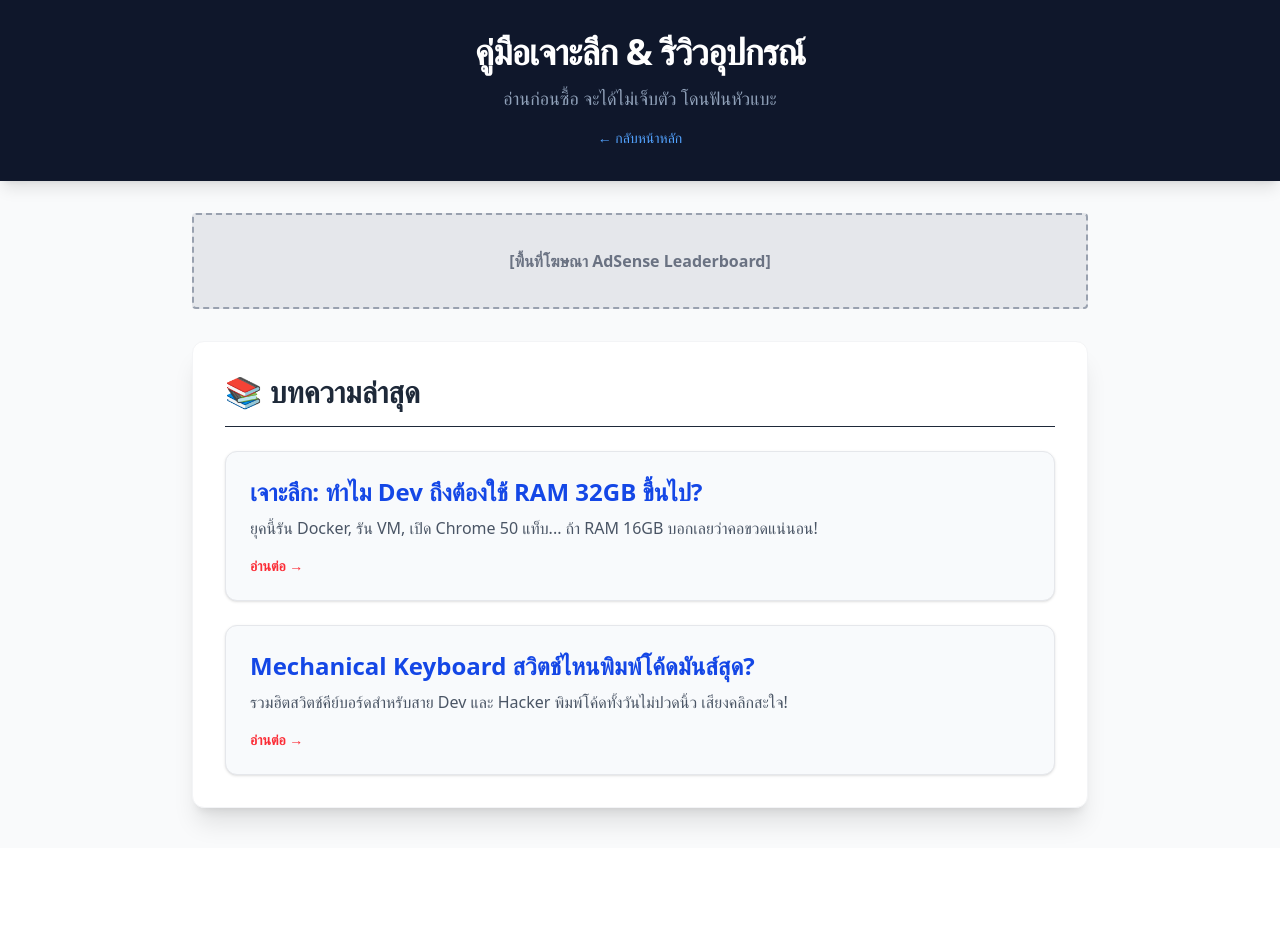
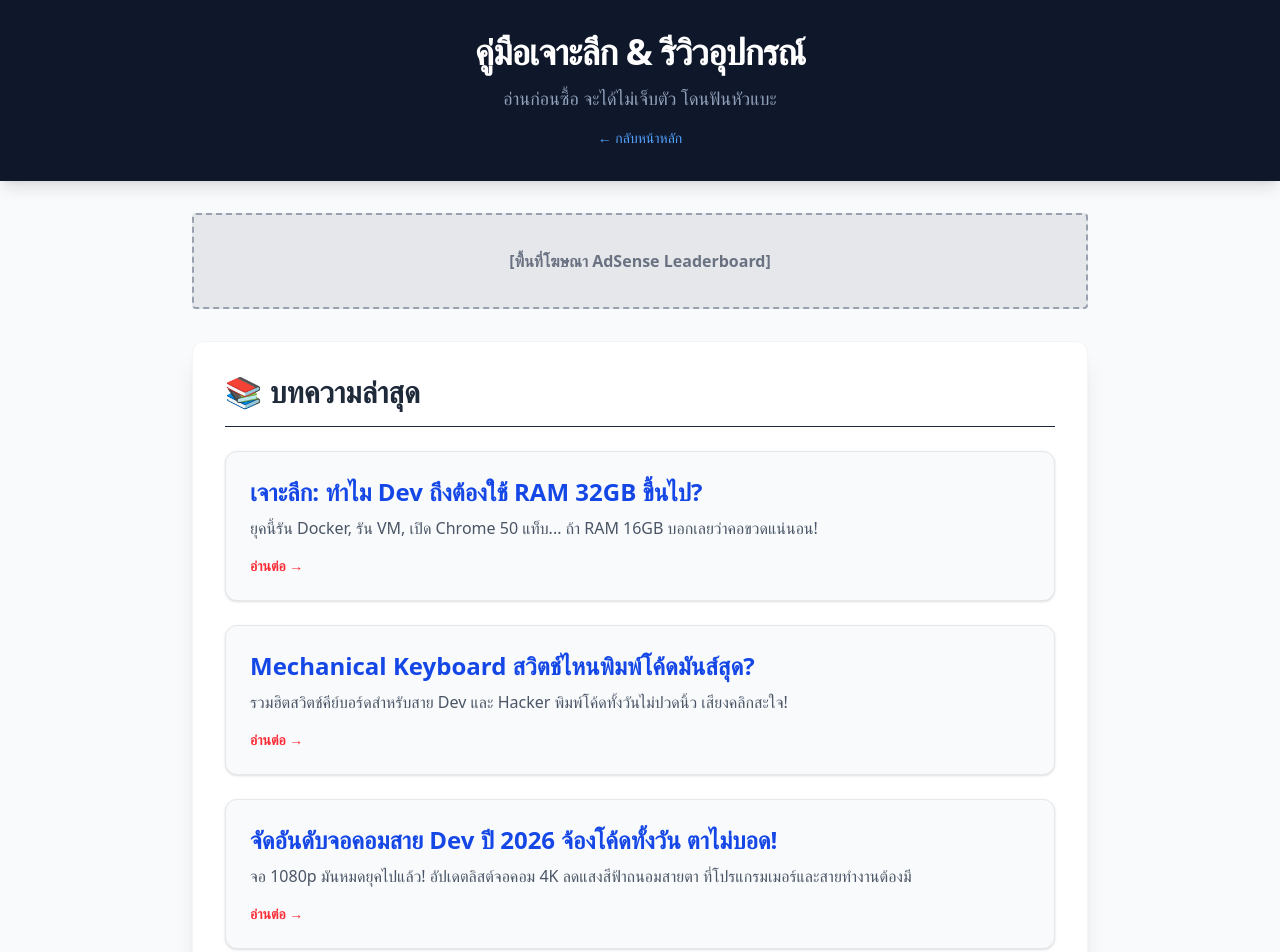
Before and after one commit to MrDaiSirius/techlab-pc-guide, a Next.js app: page /guide in a window 1280 px wide. Shown: the top 952 px of the page. Before the commit the page ends 848 px from the top, so only its background shows below. Built offline with nearby package versions, Linux system fonts and the light colour scheme.

Commit message:
เพิ่มบทความรีวิวจอคอมดัก SEO อัตโนมัติ

```diff
--- a/src/data/articles.ts
+++ b/src/data/articles.ts
@@ -14,5 +14,13 @@ export const articles = [
     content: "ถ้ามึงพิมพ์โค้ดดึกๆ กูแนะนำ Tactile หรือ Linear ไปเลย ส่วน Clicky เอาไว้ใช้ตอนอยู่คนเดียว ไม่งั้นเพื่อนร่วมงานด่าแม่แน่ๆ",
     affiliateText: "⌨️ ชี้เป้า: รวมคีย์บอร์ด Mechanical ลดราคาใน Shopee! (Affiliate)",
     affiliateLink: "#"
+  }, // <-- อย่าลืมลูกน้ำตัวนี้คั่นบทความเก่า
+  {
+    slug: "best-monitor-for-coding-2026",
+    title: "จัดอันดับจอคอมสาย Dev ปี 2026 จ้องโค้ดทั้งวัน ตาไม่บอด!",
+    excerpt: "จอ 1080p มันหมดยุคไปแล้ว! อัปเดตลิสต์จอคอม 4K ลดแสงสีฟ้าถนอมสายตา ที่โปรแกรมเมอร์และสายทำงานต้องมี",
+    content: "ถ้ามึงยังใช้จอเล็กๆ นั่งเพ่งโค้ดบรรทัดที่ 800 จนตาแฉะ กูบอกเลยว่าค่าตัดแว่นในอนาคตแม่งแพงกว่าค่าจอ! ยุคปี 2026 นี้ จอ 27 นิ้ว 4K IPS ราคาลงมาถูกมาก การลงทุนกับจอดีๆ คือการลงทุนกับสุขภาพตาเว้ย กูคัดรุ่นเด็ดๆ ที่สู้แสง แสงสีฟ้าต่ำ มาให้แล้ว ซื้อซะก่อนที่ตาจะบอด",
+    affiliateText: "🖥️ ชี้เป้า: จอคอมทำงาน Dell / LG ลดราคาพิเศษ [คลิกรับส่วนลด Affiliate]",
+    affiliateLink: "https://shopee.co.th/"
   }
 ];
```
